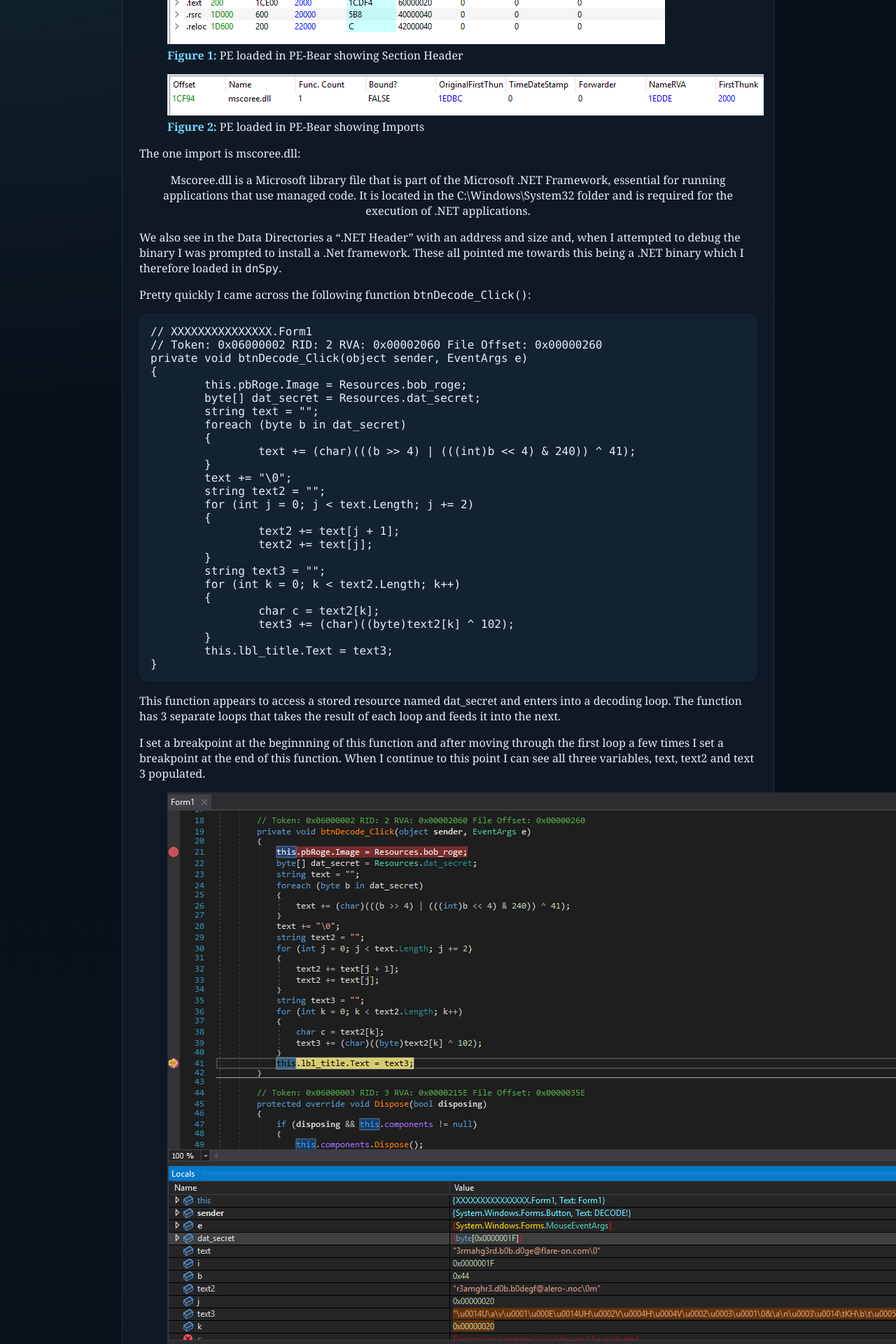
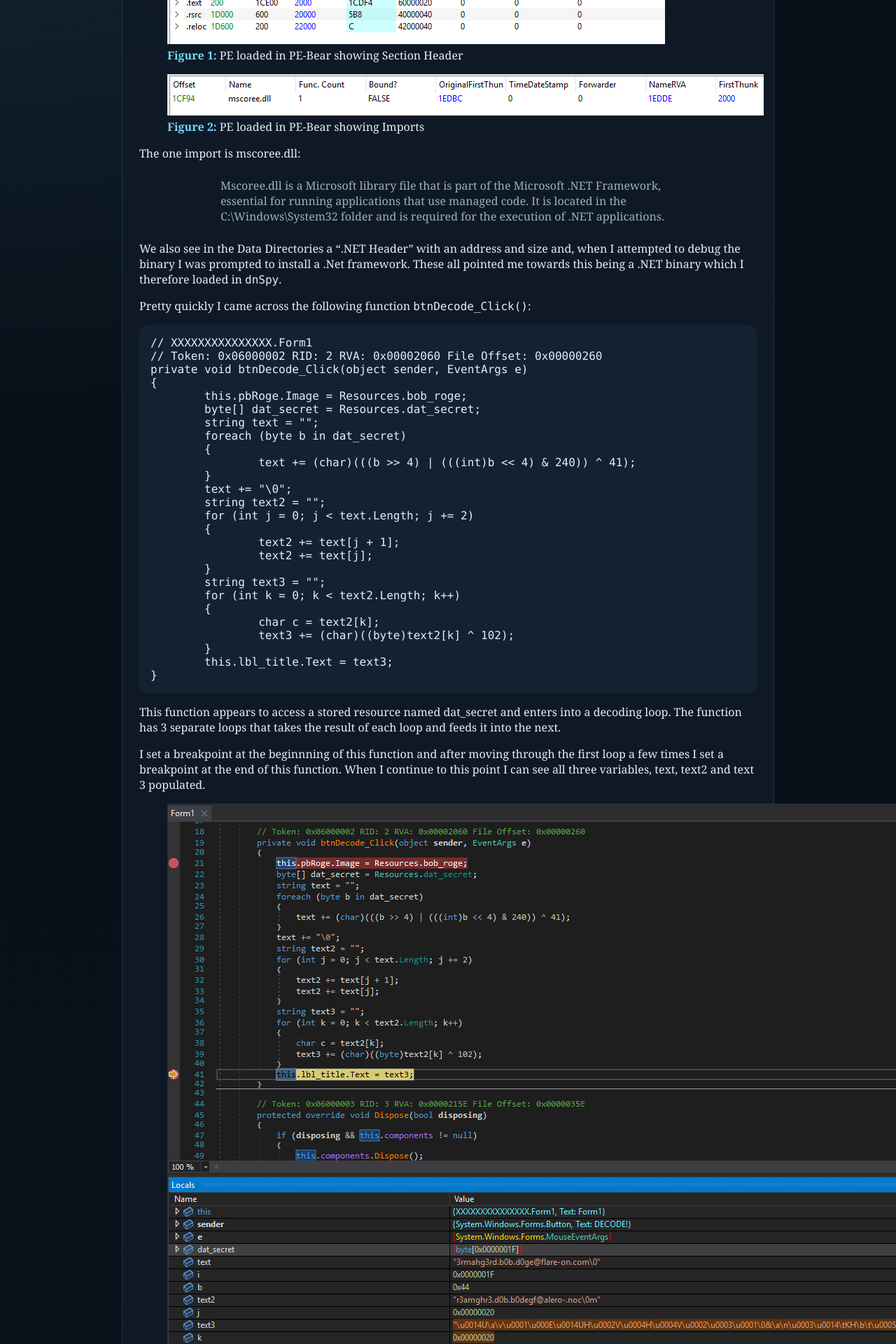
Before and after one commit to 0xkamaji/0xkamaji.github.io, a Jekyll site: the page built from _posts/2026-04-27-flare-on-2014-c1.md, in a window 1280 px wide. Shown: the part 462-2382 px from the top of the page at 70% size. Built offline with Jekyll 4.4.1, drawn with Linux system fonts in a browser that asks for light colours.

```diff
--- a/_posts/2026-04-27-flare-on-2014-c1.md
+++ b/_posts/2026-04-27-flare-on-2014-c1.md
@@ -21,7 +21,7 @@ Looking at the section headers and imported functions via PE-Bear (or CFF Explor
 
 The one import is mscoree.dll:
 
-<div style="text-align: center;">
+<div class="focus-block">
 
 Mscoree.dll is a Microsoft library file that is part of the Microsoft .NET Framework, essential for running applications that use managed code. It is located in the C:\Windows\System32 folder and is required for the execution of .NET applications.
 
```
